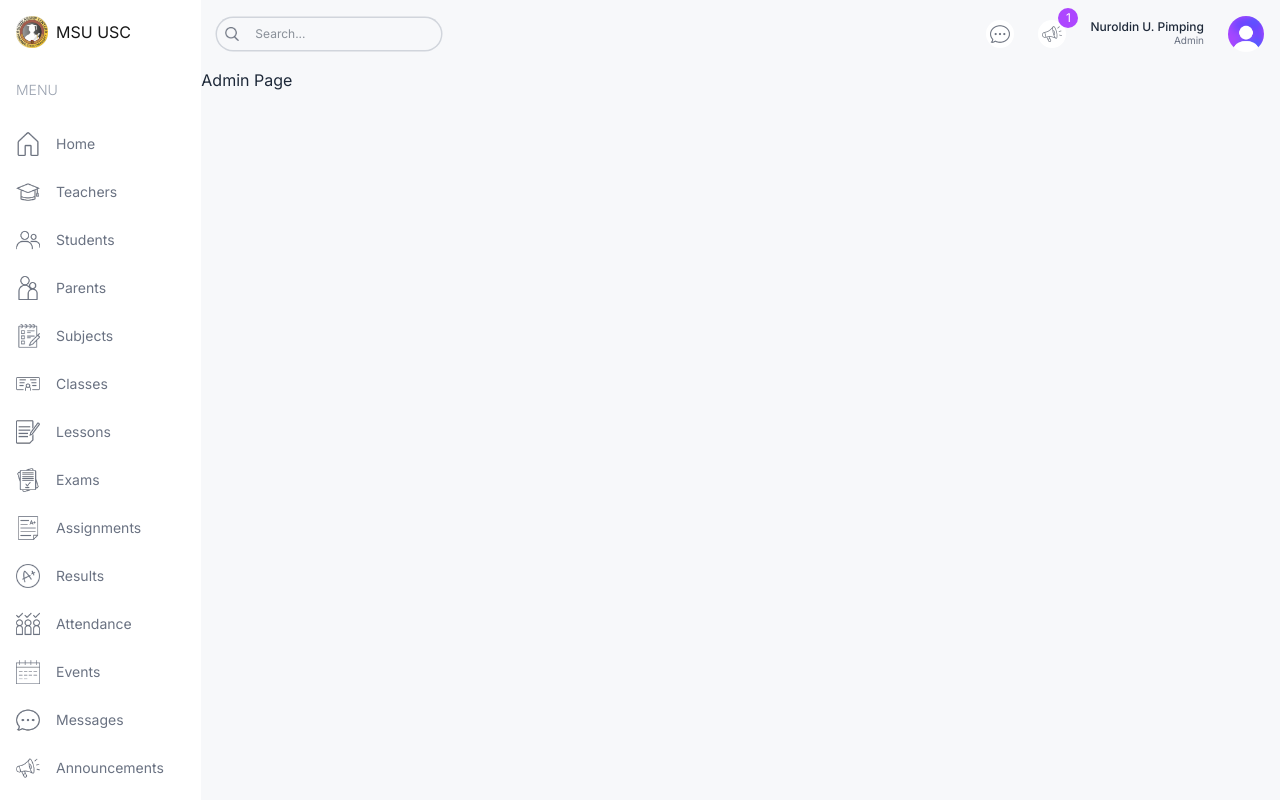
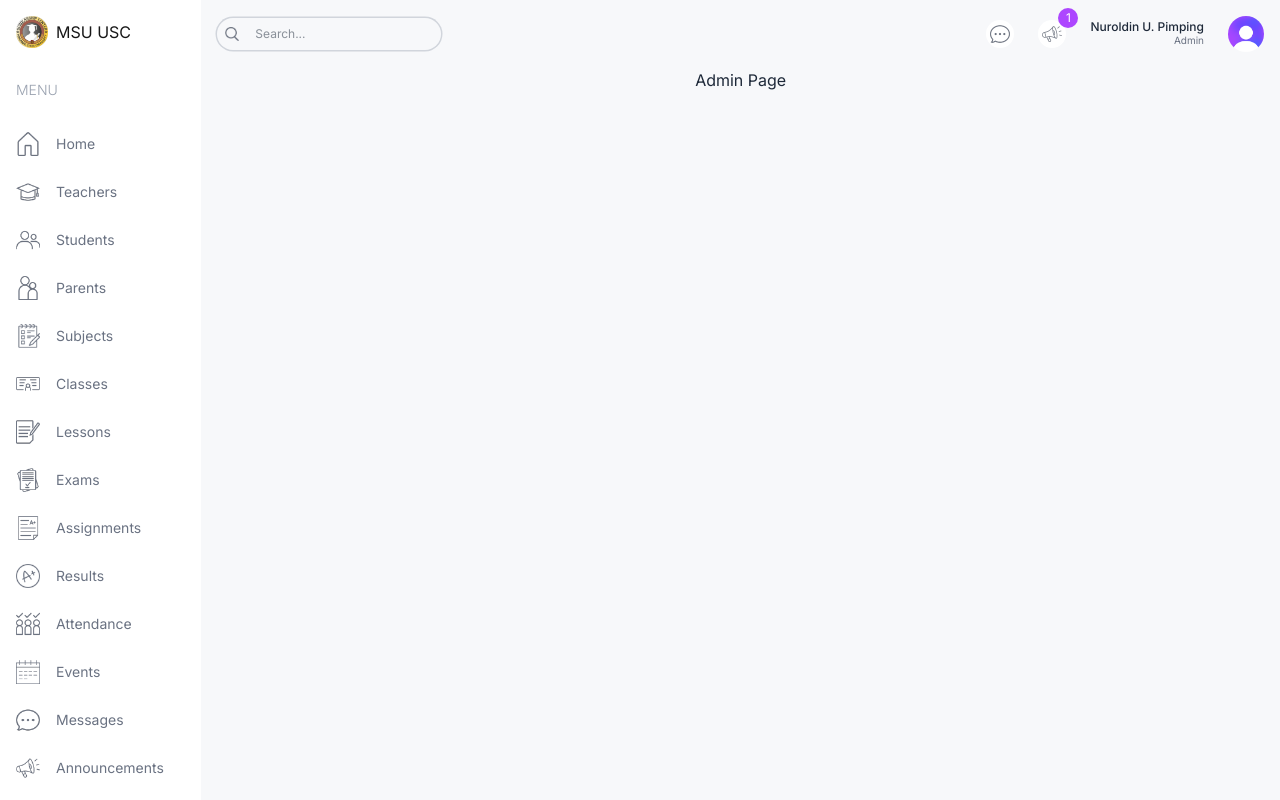
Before and after one commit to nuroldin/usc-sys, a Next.js app: page /admin in a window 1280 px wide. Shown: the top 800 px of the page. Built offline with nearby package versions, Linux system fonts and the light colour scheme.

Commit message:
refactor: update AdminPage layout for improved centering and styling

```diff
--- a/src/app/(dashboard)/admin/page.tsx
+++ b/src/app/(dashboard)/admin/page.tsx
@@ -1,7 +1,5 @@
 const AdminPage = () => {
-  return (
-    <div className="m-auto">Admin Page</div>
-  );
-}
+	return <div className="flex items-center justify-center">Admin Page</div>;
+};
 
 export default AdminPage;
```
